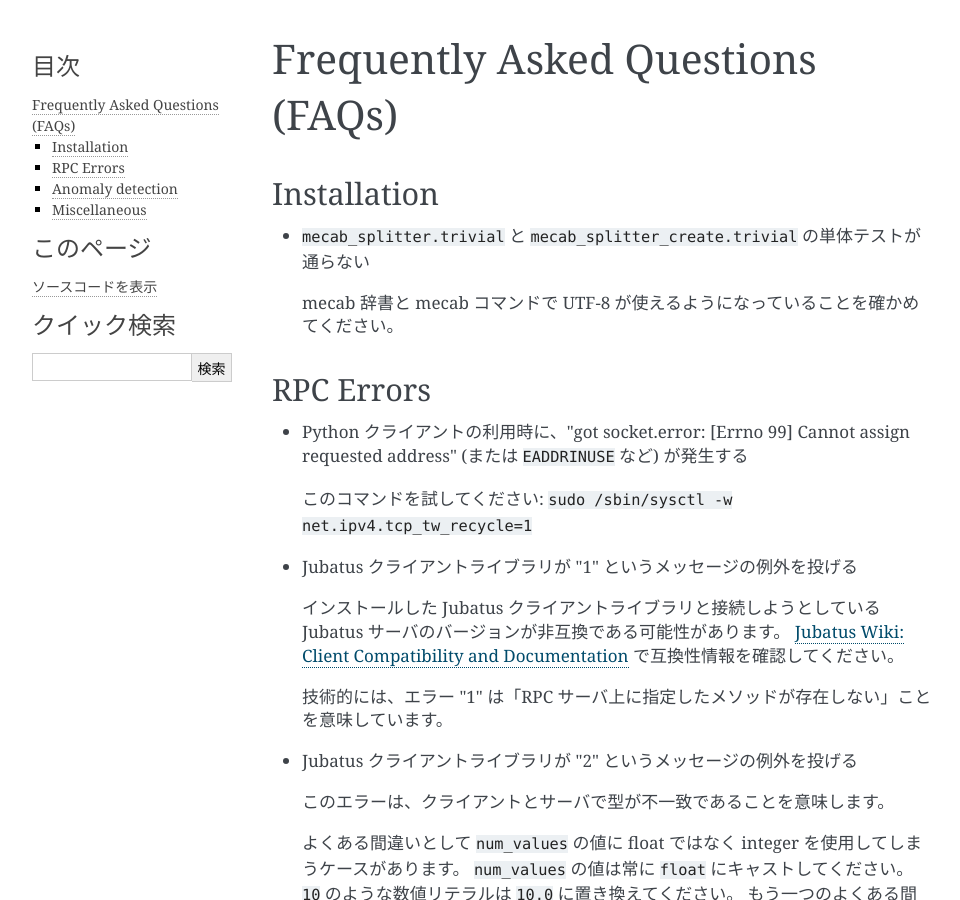
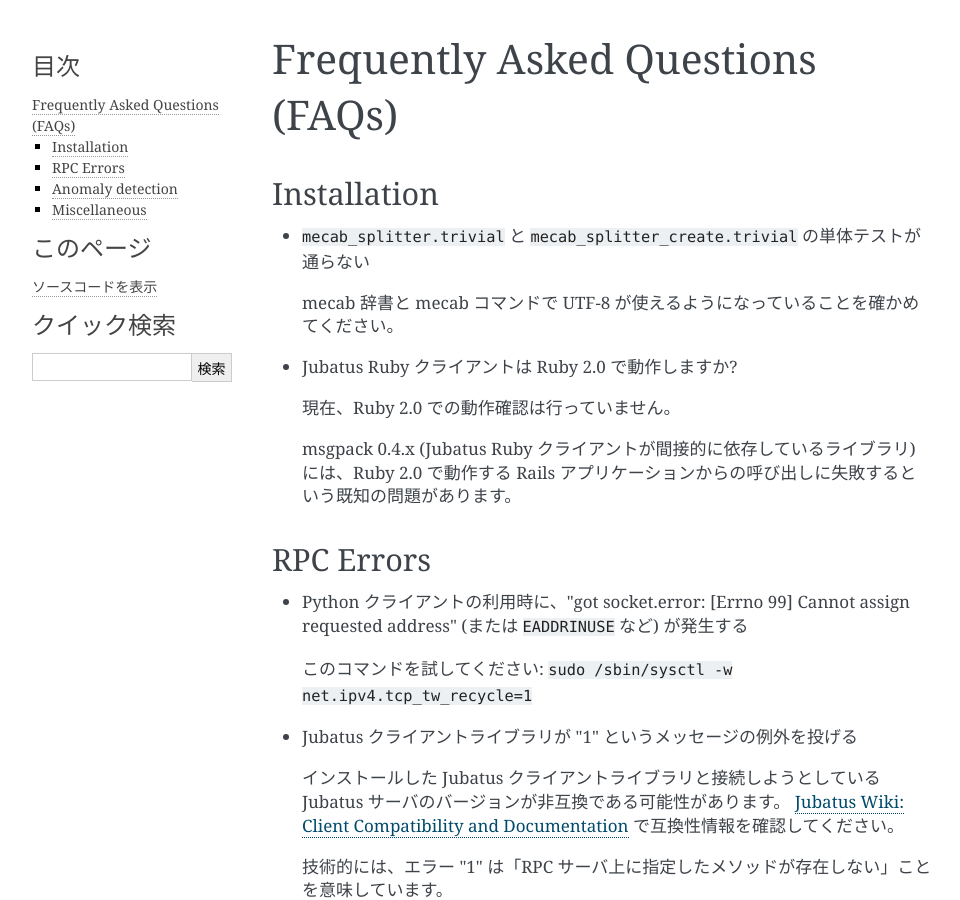
Before and after one commit to jubatus/website, a Sphinx documentation site: the page built from source/ja/faq.rst, in a window 1280 px wide and 900 px high. Shown: the whole window, without its empty margins (148-1108 px from the left). Built offline with Sphinx 7.4.7, drawn with Linux system fonts in a browser that asks for light colours; the version number could not be read and is left out; cross-references to code outside the pages are shown as plain code.

Commit message:
add information on Ruby 2.0 support

```diff
--- a/source/en/faq.rst
+++ b/source/en/faq.rst
@@ -7,6 +7,12 @@
 - ``mecab_splitter.trivial`` and ``mecab_splitter_create.trivial`` does not pass the unittest?
 
  Check your mecab dictionary and ensure that your mecab command accept UTF-8 charsets.
+
+- Will Jubatus Ruby client work with Ruby 2.0?
+
+ Currently we are not testing clients against Ruby 2.0.
+
+ There is a known issue of msgpack 0.4.x (which Jubatus Ruby client indirectly depends on) that does not work with Ruby 2.0 when used from Rails application.
 
 RPC Errors
 ::::::::::
--- a/source/en/quickstart.rst
+++ b/source/en/quickstart.rst
@@ -114,7 +114,7 @@
 Ruby
 ~~~~
 
-The client (requires Ruby 1.9 or later) is available in `RubyGems <http://rubygems.org/gems/jubatus>`_.
+The client (requires Ruby 1.9) is available in `RubyGems <http://rubygems.org/gems/jubatus>`_.
 
 ::
 
--- a/source/ja/faq.rst
+++ b/source/ja/faq.rst
@@ -7,6 +7,12 @@
 - ``mecab_splitter.trivial`` と ``mecab_splitter_create.trivial`` の単体テストが通らない
 
  mecab 辞書と mecab コマンドで UTF-8 が使えるようになっていることを確かめてください。
+
+- Jubatus Ruby クライアントは Ruby 2.0 で動作しますか?
+
+ 現在、Ruby 2.0 での動作確認は行っていません。
+
+ msgpack 0.4.x (Jubatus Ruby クライアントが間接的に依存しているライブラリ) には、Ruby 2.0 で動作する Rails アプリケーションからの呼び出しに失敗するという既知の問題があります。
 
 RPC Errors
 ::::::::::
--- a/source/ja/quickstart.rst
+++ b/source/ja/quickstart.rst
@@ -114,7 +114,7 @@
 Ruby
 ~~~~
 
-クライアント (Ruby 1.9 以降が必要) は `RubyGems <http://rubygems.org/gems/jubatus>`_ で配布されています。
+クライアント (Ruby 1.9 が必要) は `RubyGems <http://rubygems.org/gems/jubatus>`_ で配布されています。
 
 ::
 
```
